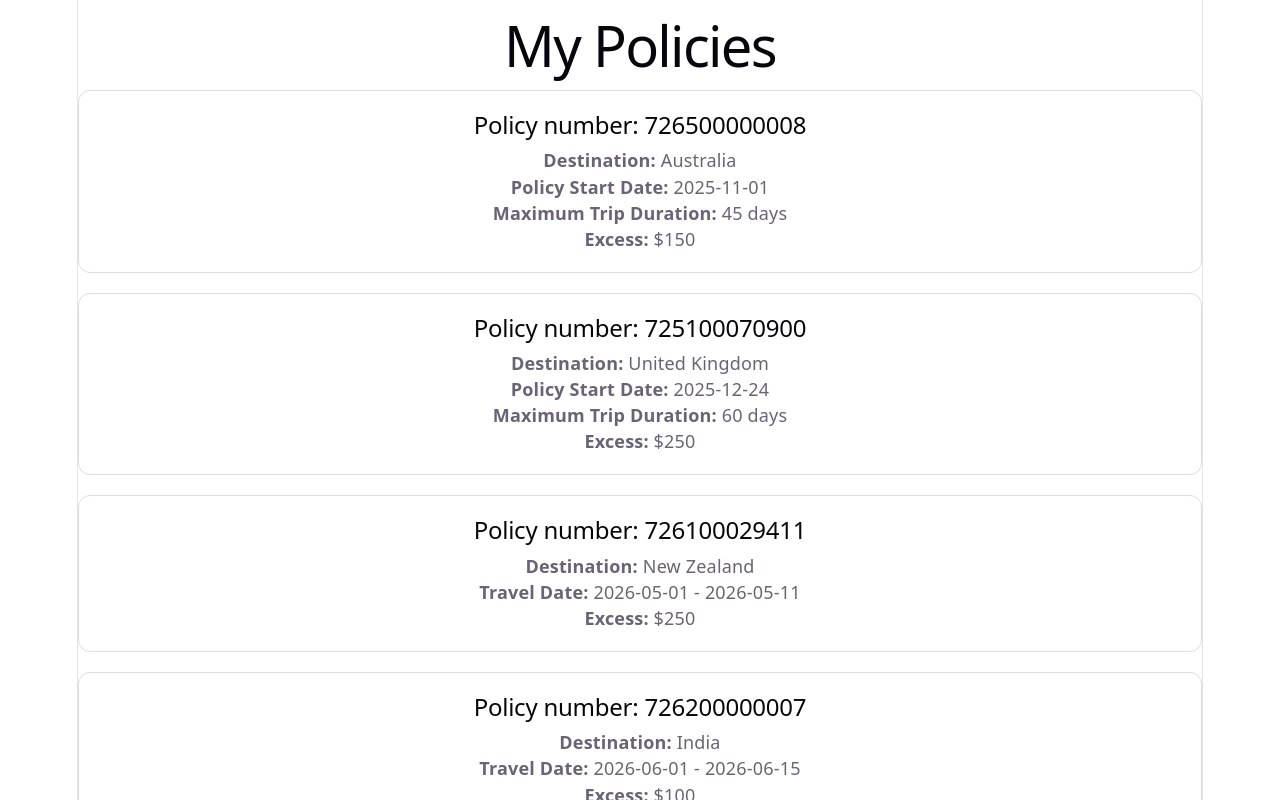
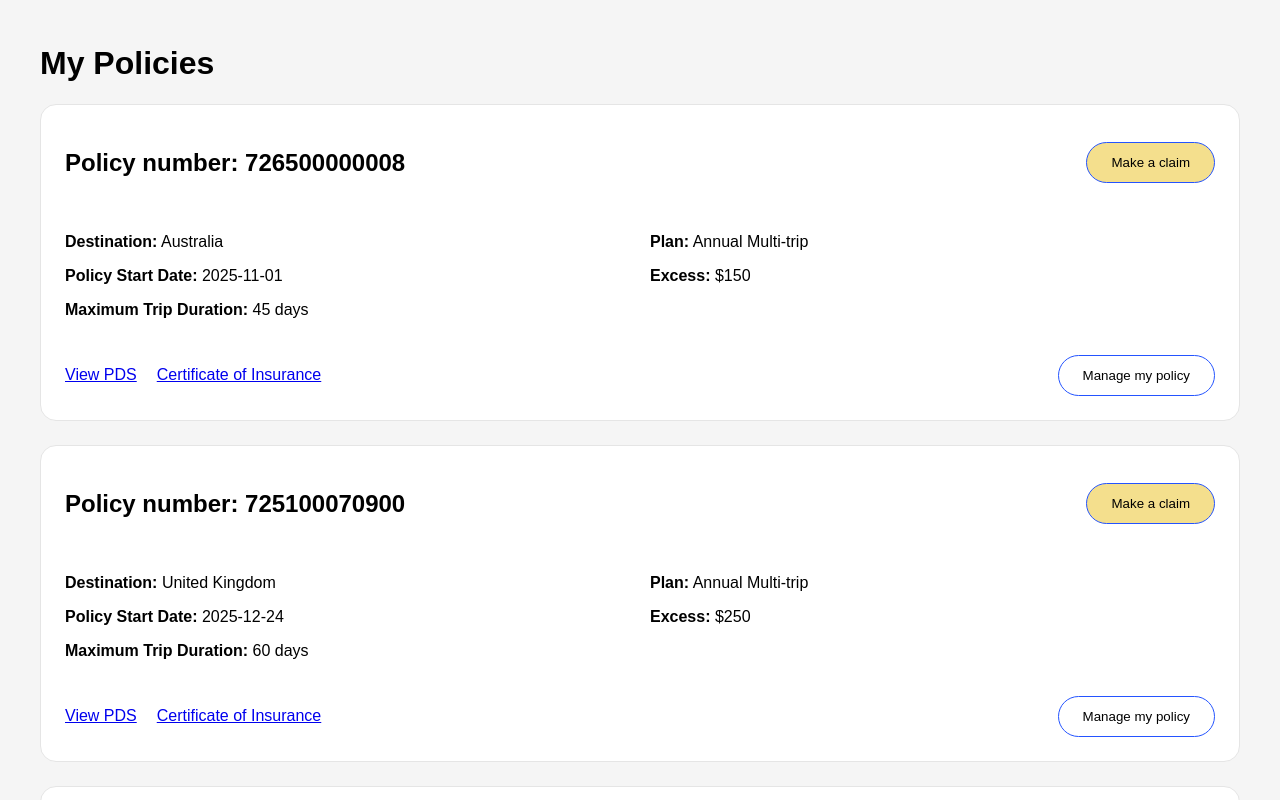
Before and after one commit to nikhilthakurdev/covermore-my-policies, a React (Vite) app: page / in a window 1280 px wide. Shown: the top 800 px of the page. Built offline with nearby package versions, Linux system fonts and the light colour scheme.

Commit message:
feat: add policy card layout and actions

```diff
--- /dev/null
+++ b/src/components/PolicyCard.css
@@ -0,0 +1,69 @@
+.policy-card {
+  background: white;
+  border-radius: 16px;
+  padding: 24px;
+  margin-bottom: 24px;
+  border: 1px solid #e5e5e5;
+}
+
+.card-header {
+  display: flex;
+  justify-content: space-between;
+  align-items: center;
+}
+
+.card-details {
+  display: grid;
+  grid-template-columns: 1fr 1fr;
+  gap: 20px;
+  margin: 20px 0;
+}
+
+.card-footer {
+  display: flex;
+  justify-content: space-between;
+  align-items: center;
+}
+
+.links {
+  display: flex;
+  gap: 20px;
+}
+
+.action-buttons {
+  display: flex;
+  gap: 10px;
+}
+
+.claim-btn {
+  background: #f4df8d;
+  border: 1px solid #2454ff;
+  border-radius: 24px;
+  padding: 12px 24px;
+  cursor: pointer;
+}
+
+.manage-btn {
+  background: white;
+  border: 1px solid #2454ff;
+  border-radius: 24px;
+  padding: 12px 24px;
+  cursor: pointer;
+}
+
+@media (max-width: 768px) {
+  .card-header,
+  .card-details,
+  .card-footer {
+    display: block;
+  }
+
+  .action-buttons button {
+    width: 100%;
+    margin-top: 10px;
+  }
+
+  .links {
+    margin: 15px 0;
+  }
+}
--- a/src/components/PolicyCard.tsx
+++ b/src/components/PolicyCard.tsx
@@ -1,24 +1,26 @@
+import "./PolicyCard.css";
 import type { Policy } from "../types/policy";
 
-type PolicyCardProps = {
+type Props = {
   policy: Policy;
 };
 
-function PolicyCard({ policy }: PolicyCardProps) {
+function PolicyCard({ policy }: Props) {
   return (
-    <div
-      style={{
-        border: "1px solid #ddd",
-        borderRadius: "12px",
-        padding: "20px",
-        marginBottom: "20px",
-        backgroundColor: "#fff",
-      }}
-    >
+    <div className="policy-card">
+      <div className="card-header">
         <h2>Policy number: {policy.policyNumber}</h2>
 
+        <button className="claim-btn">
+          Make a claim
+        </button>
+      </div>
+
+      <div className="card-details">
+        <div>
           <p>
-        <strong>Destination:</strong> {policy.destination}
+            <strong>Destination:</strong>{" "}
+            {policy.destination}
           </p>
 
           {policy.type === "ANNUAL" ? (
@@ -34,17 +36,43 @@ function PolicyCard({ policy }: PolicyCardProps) {
               </p>
             </>
           ) : (
-        <>
             <p>
               <strong>Travel Date:</strong>{" "}
               {policy.startDate} - {policy.endDate}
             </p>
-        </>
           )}
+        </div>
+
+        <div>
+          <p>
+            <strong>Plan:</strong>{" "}
+            {policy.plan}
+          </p>
 
           <p>
-        <strong>Excess:</strong> ${policy.excess}
+            <strong>Excess:</strong> $
+            {policy.excess}
           </p>
+        </div>
+      </div>
+
+      <div className="card-footer">
+        <div className="links">
+          <a href="#">
+            View PDS
+          </a>
+
+          <a href="#">
+            Certificate of Insurance
+          </a>
+        </div>
+
+        <div className="action-buttons">
+          <button className="manage-btn">
+            Manage my policy
+          </button>
+        </div>
+      </div>
     </div>
   );
 }
--- a/src/data/policies.json
+++ b/src/data/policies.json
@@ -4,6 +4,7 @@
     "policyNumber": "725100070900",
     "destination": "United Kingdom",
     "type": "ANNUAL",
+    "plan": "Annual Multi-trip",
     "startDate": "2025-12-24",
     "maxTripDuration": 60,
     "excess": 250,
@@ -14,6 +15,7 @@
     "policyNumber": "726200000007",
     "destination": "India",
     "type": "SINGLE",
+    "plan": "International Comprehensive",
     "startDate": "2026-06-01",
     "endDate": "2026-06-15",
     "excess": 100,
@@ -24,6 +26,7 @@
     "policyNumber": "726100029411",
     "destination": "New Zealand",
     "type": "SINGLE",
+    "plan": "International Comprehensive",
     "startDate": "2026-05-01",
     "endDate": "2026-05-11",
     "excess": 250,
@@ -34,6 +37,7 @@
     "policyNumber": "726500000008",
     "destination": "Australia",
     "type": "ANNUAL",
+    "plan": "Annual Multi-trip",
     "startDate": "2025-11-01",
     "maxTripDuration": 45,
     "excess": 150,
@@ -44,6 +48,7 @@
     "policyNumber": "726700000009",
     "destination": "Japan",
     "type": "SINGLE",
+    "plan": "International Comprehensive",
     "startDate": "2024-01-01",
     "endDate": "2024-01-10",
     "excess": 200,
--- a/src/index.css
+++ b/src/index.css
@@ -1,111 +1,11 @@
-:root {
-  --text: #6b6375;
-  --text-h: #08060d;
-  --bg: #fff;
-  --border: #e5e4e7;
-  --code-bg: #f4f3ec;
-  --accent: #aa3bff;
-  --accent-bg: rgba(170, 59, 255, 0.1);
-  --accent-border: rgba(170, 59, 255, 0.5);
-  --social-bg: rgba(244, 243, 236, 0.5);
-  --shadow:
-    rgba(0, 0, 0, 0.1) 0 10px 15px -3px, rgba(0, 0, 0, 0.05) 0 4px 6px -2px;
-
-  --sans: system-ui, 'Segoe UI', Roboto, sans-serif;
-  --heading: system-ui, 'Segoe UI', Roboto, sans-serif;
-  --mono: ui-monospace, Consolas, monospace;
-
-  font: 18px/145% var(--sans);
-  letter-spacing: 0.18px;
-  color-scheme: light dark;
-  color: var(--text);
-  background: var(--bg);
-  font-synthesis: none;
-  text-rendering: optimizeLegibility;
-  -webkit-font-smoothing: antialiased;
-  -moz-osx-font-smoothing: grayscale;
-
-  @media (max-width: 1024px) {
-    font-size: 16px;
-  }
-}
-
-@media (prefers-color-scheme: dark) {
-  :root {
-    --text: #9ca3af;
-    --text-h: #f3f4f6;
-    --bg: #16171d;
-    --border: #2e303a;
-    --code-bg: #1f2028;
-    --accent: #c084fc;
-    --accent-bg: rgba(192, 132, 252, 0.15);
-    --accent-border: rgba(192, 132, 252, 0.5);
-    --social-bg: rgba(47, 48, 58, 0.5);
-    --shadow:
-      rgba(0, 0, 0, 0.4) 0 10px 15px -3px, rgba(0, 0, 0, 0.25) 0 4px 6px -2px;
-  }
-
-  #social .button-icon {
-    filter: invert(1) brightness(2);
-  }
+body {
+  margin: 0;
+  background: #f5f5f5;
+  font-family: Arial, sans-serif;
 }
 
 #root {
-  width: 1126px;
-  max-width: 100%;
-  margin: 0 auto;
-  text-align: center;
-  border-inline: 1px solid var(--border);
-  min-height: 100svh;
-  display: flex;
-  flex-direction: column;
-  box-sizing: border-box;
+  max-width: 1200px;
+  margin: auto;
+  padding: 24px;
 }
-
-body {
-  margin: 0;
-}
-
-h1,
-h2 {
-  font-family: var(--heading);
-  font-weight: 500;
-  color: var(--text-h);
-}
-
-h1 {
-  font-size: 56px;
-  letter-spacing: -1.68px;
-  margin: 32px 0;
-  @media (max-width: 1024px) {
-    font-size: 36px;
-    margin: 20px 0;
-  }
-}
-h2 {
-  font-size: 24px;
-  line-height: 118%;
-  letter-spacing: -0.24px;
-  margin: 0 0 8px;
-  @media (max-width: 1024px) {
-    font-size: 20px;
-  }
-}
-p {
-  margin: 0;
-}
-
-code,
-.counter {
-  font-family: var(--mono);
-  display: inline-flex;
-  border-radius: 4px;
-  color: var(--text-h);
-}
-
-code {
-  font-size: 15px;
-  line-height: 135%;
-  padding: 4px 8px;
-  background: var(--code-bg);
-}
--- a/src/types/policy.ts
+++ b/src/types/policy.ts
@@ -3,6 +3,7 @@ export interface Policy {
   policyNumber: string;
   destination: string;
   type: "ANNUAL" | "SINGLE";
+  plan: string;
   startDate: string;
   endDate?: string;
   maxTripDuration?: number;
```
Lines whose indentation alone changed are shown as unchanged.
